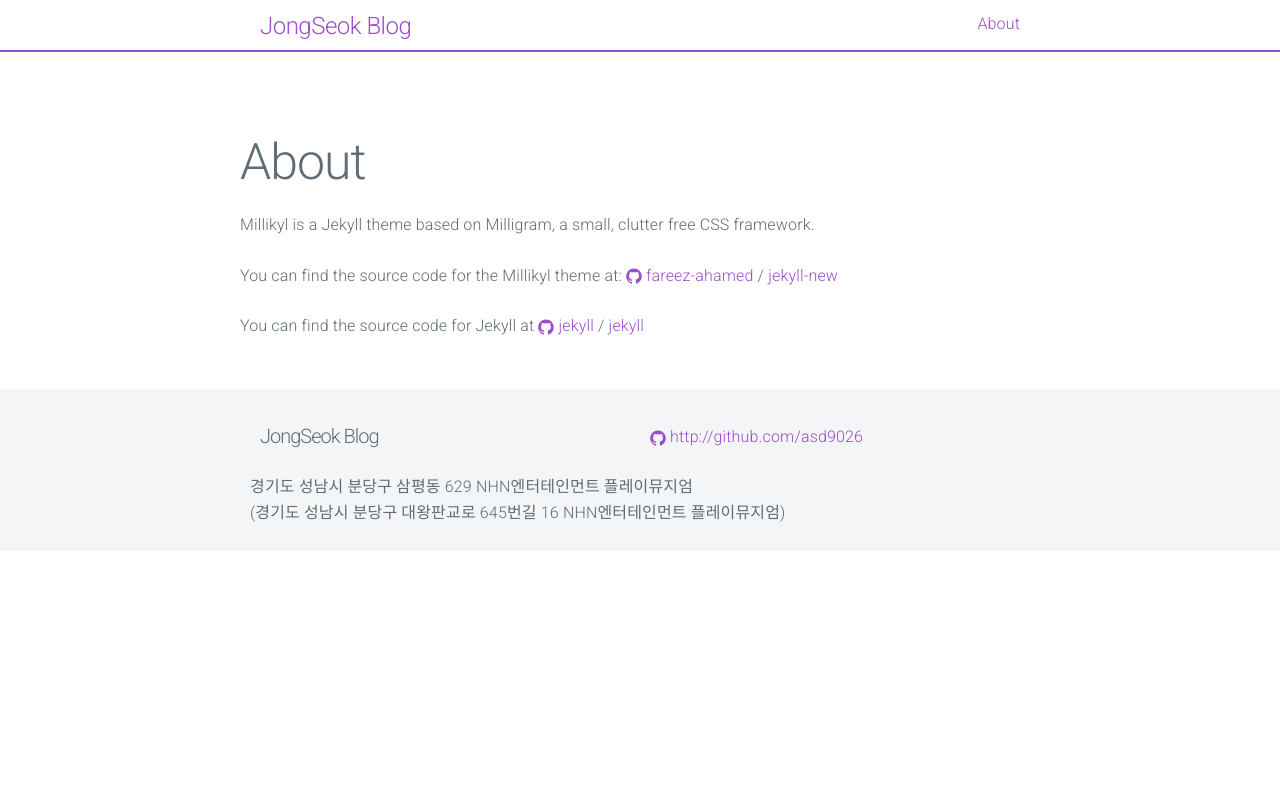
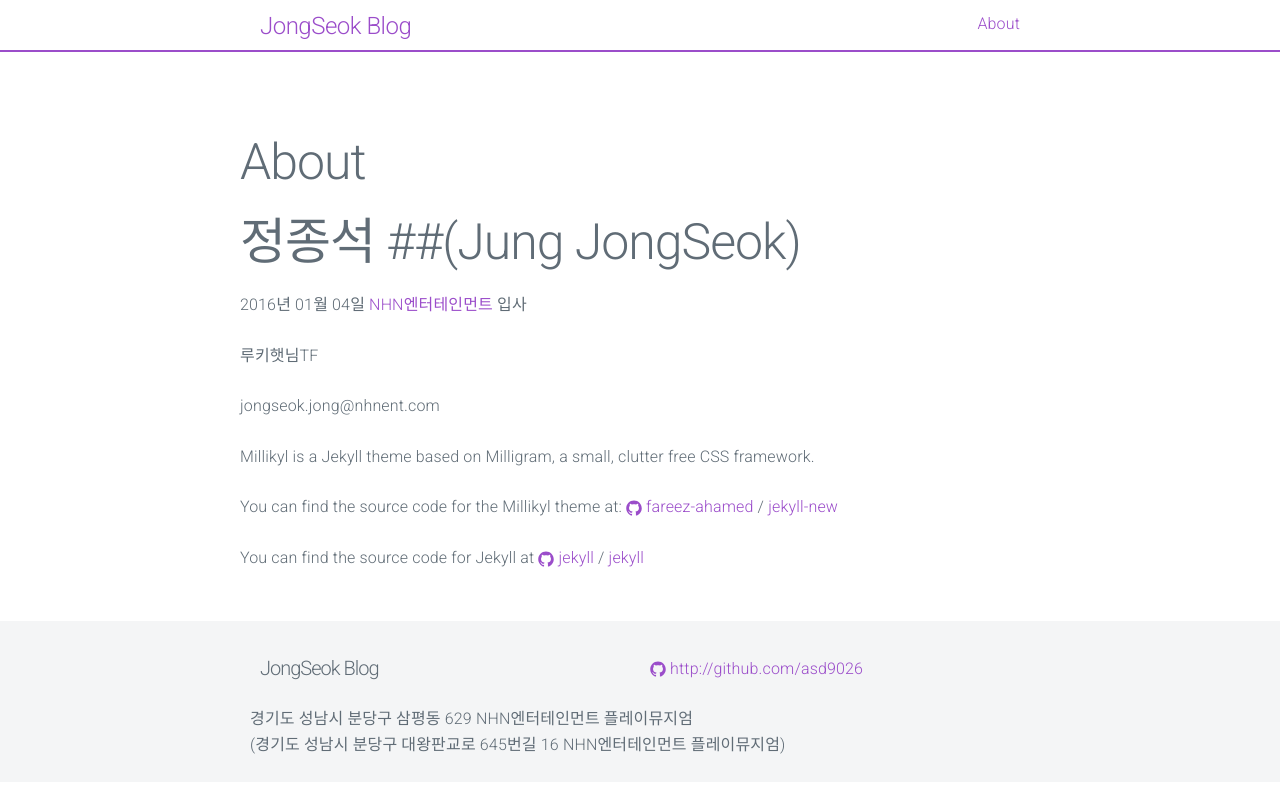
Before and after one commit to fareez-ahamed/millikyl, a Jekyll site: the page built from about.md, in a window 1280 px wide. Shown: the top 793 px of the page. Built offline with Jekyll 4.4.1, drawn with Linux system fonts in a browser that asks for light colours.

Commit message:
Update about.md

```diff
--- a/about.md
+++ b/about.md
@@ -3,6 +3,15 @@ layout: page
 title: About
 permalink: /about/
 ---
+
+#정종석 ##(Jung JongSeok)
+
+2016년 01월 04일 [NHN엔터테인먼트](https://www.nhnent.com) 입사
+
+루키햇님TF
+
+jongseok.jong@nhnent.com
+
 
 Millikyl is a Jekyll theme based on Milligram, a small, clutter free CSS framework.
 
```
